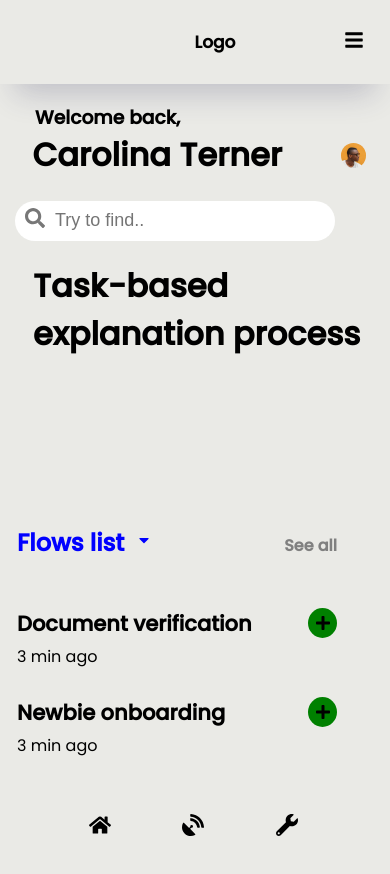
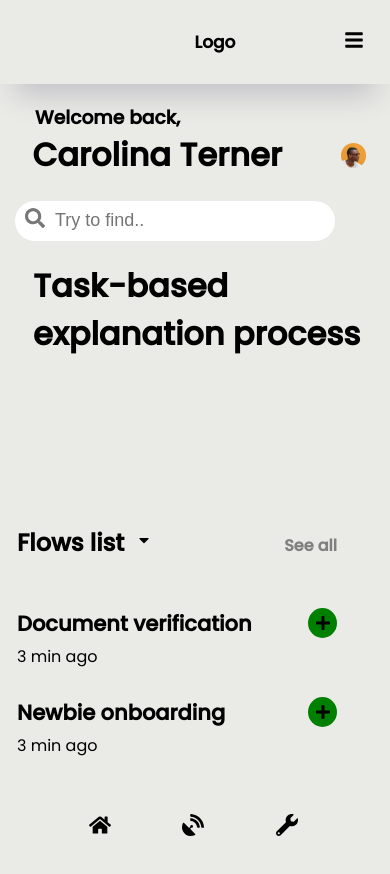
Before and after one commit to abed-obaah/task-manager, a React (Create React App) app: page /Dashboard in a window 390 px wide. Shown: the top 874 px of the page. Built offline with nearby package versions, Linux system fonts and the light colour scheme.

Commit message:
Update App.css

```diff
--- a/src/App.css
+++ b/src/App.css
@@ -579,6 +579,6 @@ span.Chart {
         justify-content: space-between;
         align-items: baseline;
         /* width: 444px; */
-        color: blue;
+/*         color: blue; */
     }
 }
```
